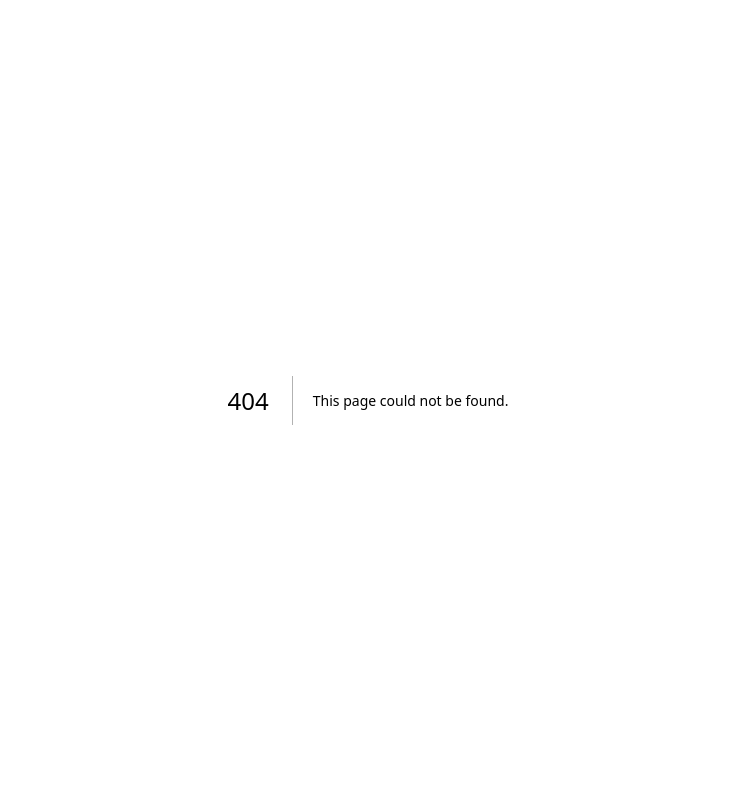
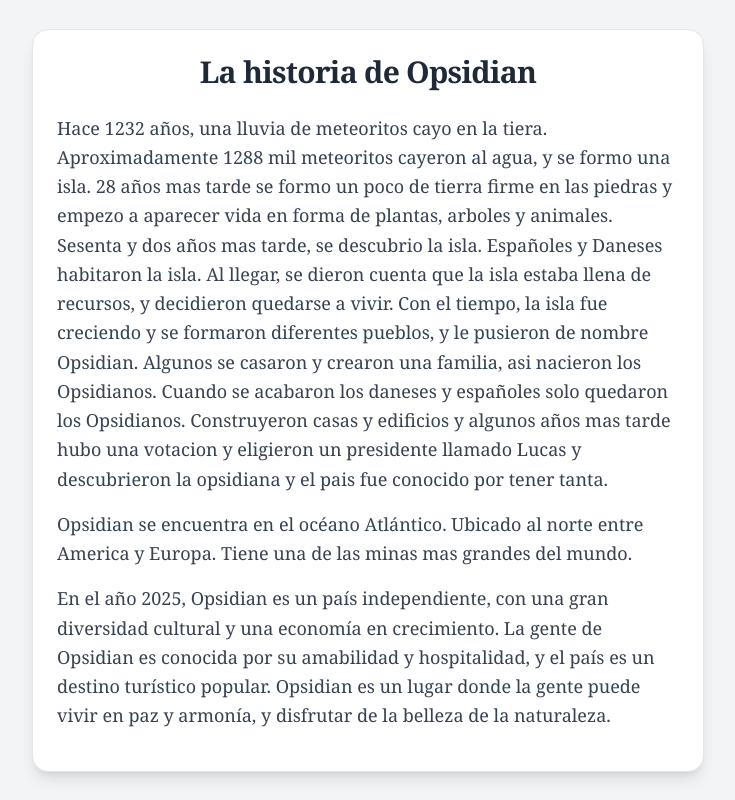
Before and after one commit to ricardogomez18/juego, a Next.js app: page /history in a window 1280 px wide. Before the commit this address had no page. Shown: the whole page, without its empty margins (272-1007 px from the left). Built offline with nearby package versions, Linux system fonts and the light colour scheme.

Commit message:
Historia de opsidian

```diff
--- /dev/null
+++ b/app/history/page.tsx
@@ -0,0 +1,49 @@
+"use client";
+
+import { Card, CardContent, CardHeader, CardTitle } from "@/components/ui/card";
+
+export default function HistoryPage() {
+  return (
+    <div className="flex items-center justify-center min-h-screen bg-gray-100 p-4">
+      <Card className="w-full max-w-2xl shadow-lg rounded-2xl">
+        <CardHeader>
+          <CardTitle className="text-3xl font-serif font-bold text-gray-800 text-center">
+            La historia de Opsidian
+          </CardTitle>
+        </CardHeader>
+        <CardContent className="space-y-4 text-lg leading-relaxed text-gray-700 font-serif">
+          <p>
+            Hace 1232 años, una lluvia de meteoritos cayo en la tiera.
+            Aproximadamente 1288 mil meteoritos cayeron al agua, y se formo una
+            isla. 28 años mas tarde se formo un poco de tierra firme en las
+            piedras y empezo a aparecer vida en forma de plantas, arboles y
+            animales. Sesenta y dos años mas tarde, se descubrio la isla.
+            Españoles y Daneses habitaron la isla. Al llegar, se dieron cuenta
+            que la isla estaba llena de recursos, y decidieron quedarse a vivir.
+            Con el tiempo, la isla fue creciendo y se formaron diferentes
+            pueblos, y le pusieron de nombre Opsidian. Algunos se casaron y
+            crearon una familia, asi nacieron los Opsidianos. Cuando se acabaron
+            los daneses y españoles solo quedaron los Opsidianos. Construyeron
+            casas y edificios y algunos años mas tarde hubo una votacion y
+            eligieron un presidente llamado Lucas y descubrieron la opsidiana y
+            el pais fue conocido por tener tanta.
+          </p>
+          <p>
+            Opsidian se encuentra en el océano Atlántico. Ubicado al norte entre
+            America y Europa. Tiene una de las minas mas grandes del mundo.
+          </p>
+          <p>
+            En el año 2025, Opsidian es un país independiente, con una gran
+            diversidad cultural y una economía en crecimiento. La gente de
+            Opsidian es conocida por su amabilidad y hospitalidad, y el país es
+            un destino turístico popular. Opsidian es un lugar donde la gente
+            puede vivir en paz y armonía, y disfrutar de la belleza de la
+            naturaleza.
+          </p>
+
+          <p></p>
+        </CardContent>
+      </Card>
+    </div>
+  );
+}
--- /dev/null
+++ b/components/ui/card.tsx
@@ -0,0 +1,76 @@
+import * as React from "react"
+
+import { cn } from "@/lib/utils"
+
+const Card = React.forwardRef<
+  HTMLDivElement,
+  React.HTMLAttributes<HTMLDivElement>
+>(({ className, ...props }, ref) => (
+  <div
+    ref={ref}
+    className={cn(
+      "rounded-xl border bg-card text-card-foreground shadow",
+      className
+    )}
+    {...props}
+  />
+))
+Card.displayName = "Card"
+
+const CardHeader = React.forwardRef<
+  HTMLDivElement,
+  React.HTMLAttributes<HTMLDivElement>
+>(({ className, ...props }, ref) => (
+  <div
+    ref={ref}
+    className={cn("flex flex-col space-y-1.5 p-6", className)}
+    {...props}
+  />
+))
+CardHeader.displayName = "CardHeader"
+
+const CardTitle = React.forwardRef<
+  HTMLDivElement,
+  React.HTMLAttributes<HTMLDivElement>
+>(({ className, ...props }, ref) => (
+  <div
+    ref={ref}
+    className={cn("font-semibold leading-none tracking-tight", className)}
+    {...props}
+  />
+))
+CardTitle.displayName = "CardTitle"
+
+const CardDescription = React.forwardRef<
+  HTMLDivElement,
+  React.HTMLAttributes<HTMLDivElement>
+>(({ className, ...props }, ref) => (
+  <div
+    ref={ref}
+    className={cn("text-sm text-muted-foreground", className)}
+    {...props}
+  />
+))
+CardDescription.displayName = "CardDescription"
+
+const CardContent = React.forwardRef<
+  HTMLDivElement,
+  React.HTMLAttributes<HTMLDivElement>
+>(({ className, ...props }, ref) => (
+  <div ref={ref} className={cn("p-6 pt-0", className)} {...props} />
+))
+CardContent.displayName = "CardContent"
+
+const CardFooter = React.forwardRef<
+  HTMLDivElement,
+  React.HTMLAttributes<HTMLDivElement>
+>(({ className, ...props }, ref) => (
+  <div
+    ref={ref}
+    className={cn("flex items-center p-6 pt-0", className)}
+    {...props}
+  />
+))
+CardFooter.displayName = "CardFooter"
+
+export { Card, CardHeader, CardFooter, CardTitle, CardDescription, CardContent }
```
